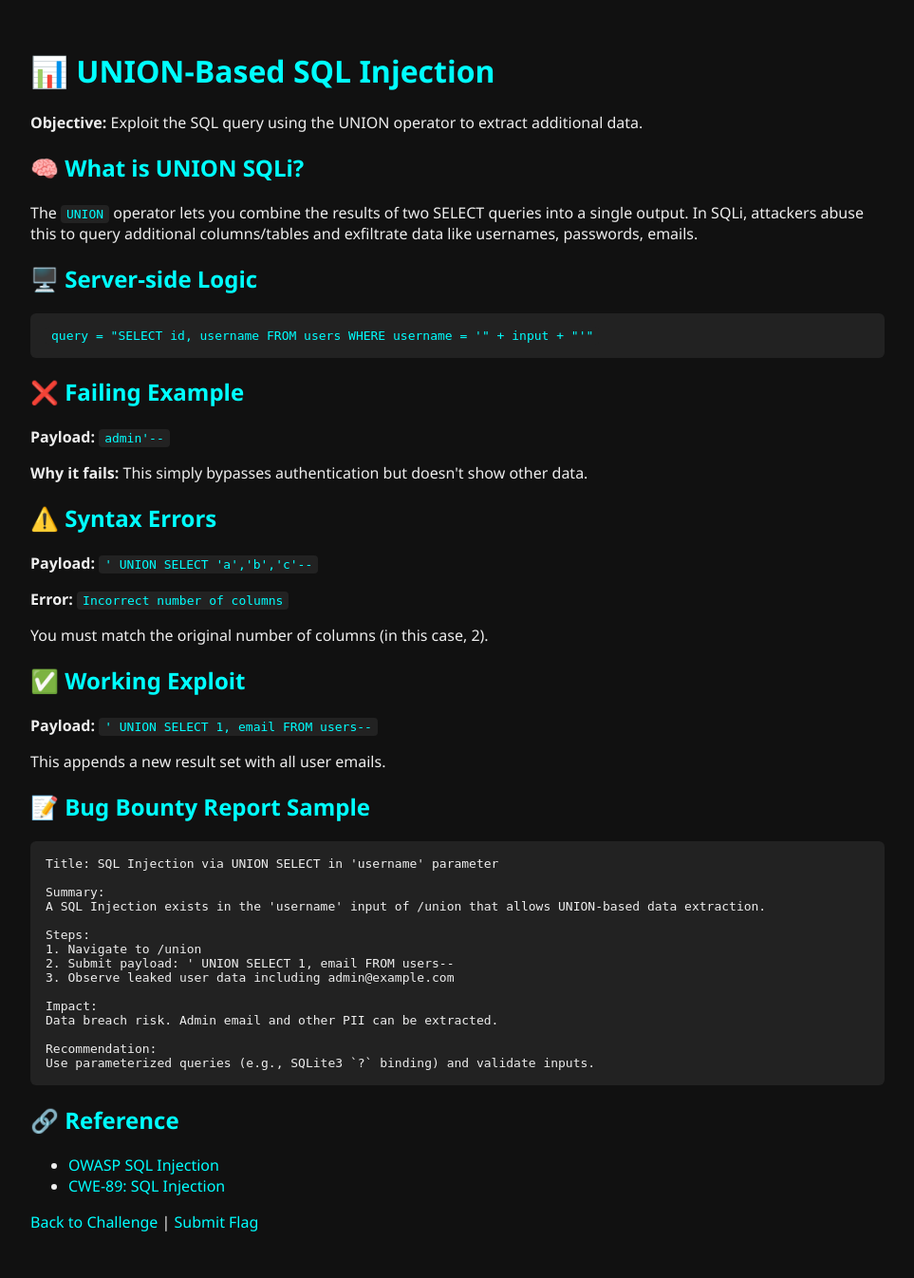
After one commit to cr00k3d3y3/BugBountyHaven, a Flask app: page /union_tutorial in a window 1280 px wide. The commit adds this page. Shown: the whole page at 95% size, without its empty margins (158-1121 px from the left). Run offline with Flask 3, Linux system fonts and the light colour scheme.

Commit message:
Tutorials added

```diff
--- a/LFIWebApp/uploads/shell_logs.txt
+++ b/LFIWebApp/uploads/shell_logs.txt
@@ -16,3 +16,6 @@
 2025-06-11 15:31:15 | something.txt
 2025-06-11 15:45:44 | whoami
 2025-06-11 15:45:51 | whoami
+2025-06-11 17:54:08 | cmd
+2025-06-11 17:54:11 | cmd
+2025-06-11 17:54:18 | whoami
--- a/SQLiPlayground/app.py
+++ b/SQLiPlayground/app.py
@@ -139,6 +139,11 @@ def union():
         except Exception as e:
             result = f"❌ Error: {e}"
     return render_template('union.html', result=result, flag=flag, hint=hint)
+
+@app.route('/union_tutorial')
+def union_tutorial():
+    return render_template('union_tutorial.html')
+
 
 @app.route('/auth', methods=['GET', 'POST'])
 def auth():
--- a/SQLiPlayground/templates/blind.html
+++ b/SQLiPlayground/templates/blind.html
@@ -6,4 +6,4 @@
   <input type="submit" value="Submit">
 </form>
 <p>{{ result }}</p>
-<p style="color: blue;">Hint: {{ hint }}</p>
+<p style="color: rgb(240, 240, 243);">Hint: {{ hint }}</p>
--- a/SQLiPlayground/templates/classic.html
+++ b/SQLiPlayground/templates/classic.html
@@ -7,4 +7,4 @@
 </form>
 <p>{{ result }}</p>
 <p style="color: green;">{{ flag }}</p>
-<p style="color: blue;">Hint: {{ hint }}</p>
+<p style="color: rgb(243, 243, 248);">Hint: {{ hint }}</p>
--- a/SQLiPlayground/templates/index.html
+++ b/SQLiPlayground/templates/index.html
@@ -128,7 +128,6 @@
   <a class="btn" href="/blind">Blind SQLi</a>
   <a class="btn" href="/leak">Leak</a>
   <a class="btn" href="/auth">Auth Bypass</a>
-  <a class="btn" href="/moderate">Moderate</a>
   <a class="btn" href="/submit_flag">Submit Flag</a>
   <a class="btn" href="/scoreboard">🏆 Scoreboard</a>
   <a class="btn" href="http://localhost:8080">⬅️ Main Menu</a>
--- a/SQLiPlayground/templates/leak.html
+++ b/SQLiPlayground/templates/leak.html
@@ -7,6 +7,4 @@
 </form>
 <p>{{ result }}</p>
 <p style="color: green;">{{ flag }}</p>
-<p style="color: blue;">Hint: {{ hint }}</p>
-
-<p>Use valid usernames in /leak to extract simulated SESSIONID and try accessing restricted pages like /admin using the leaked cookie.</p>
+<p style="color: rgb(239, 239, 241);">Hint: {{ hint }}, and try accessing restricted pages like /admin using the leaked cookie.</p>
--- a/SQLiPlayground/templates/time.html
+++ b/SQLiPlayground/templates/time.html
@@ -7,7 +7,7 @@
 </form>
 <p>{{ result }}</p>
 <p style="color: green;">{{ flag }}</p>
-<p style="color: blue;">Hint: {{ hint }}</p>
 
 
-<p>Try payloads like <code>' OR IF(1=1, sleep(5), 0)--</code> to measure time delay and confirm blind injection paths.</p>
+
+<p>{{ hint }}</p>
--- a/SQLiPlayground/templates/union.html
+++ b/SQLiPlayground/templates/union.html
@@ -5,8 +5,9 @@
   <input name="name" placeholder="Username">
   <input type="submit" value="Query">
 </form>
+<a href="/union_tutorial" class="btn">❓ Learn More</a>
 <p>{{ result }}</p>
 <p style="color: green;">{{ flag }}</p>
-<p style="color: blue;">Hint: {{ hint }}</p>
+<p style="color: rgb(241, 241, 245);">Hint: {{ hint }}</p>
 
 <!-- stacked.html -->
--- /dev/null
+++ b/SQLiPlayground/templates/union_tutorial.html
@@ -0,0 +1,94 @@
+<!DOCTYPE html>
+<html lang="en">
+<head>
+  <meta charset="UTF-8" />
+  <meta name="viewport" content="width=device-width, initial-scale=1.0" />
+  <title>Union SQL Injection Tutorial</title>
+  <style>
+    body {
+      background: #111;
+      color: #eee;
+      font-family: "Segoe UI", Tahoma, Geneva, Verdana, sans-serif;
+      padding: 2rem;
+      max-width: 900px;
+      margin: auto;
+    }
+    h1, h2 {
+      color: #0ff;
+    }
+    code {
+      background: #222;
+      padding: 2px 6px;
+      border-radius: 4px;
+      color: #0ff;
+    }
+    pre {
+      background: #222;
+      padding: 1rem;
+      border-radius: 6px;
+      overflow-x: auto;
+      white-space: pre-wrap;
+    }
+    a {
+      color: #0ff;
+      text-decoration: none;
+    }
+    a:hover {
+      text-decoration: underline;
+    }
+  </style>
+</head>
+<body>
+<h1>📊 UNION-Based SQL Injection</h1>
+<p><strong>Objective:</strong> Exploit the SQL query using the UNION operator to extract additional data.</p>
+
+<h2>🧠 What is UNION SQLi?</h2>
+<p>The <code>UNION</code> operator lets you combine the results of two SELECT queries into a single output. In SQLi, attackers abuse this to query additional columns/tables and exfiltrate data like usernames, passwords, emails.</p>
+
+<h2>🖥️ Server-side Logic</h2>
+<pre><code>query = "SELECT id, username FROM users WHERE username = '" + input + "'"</code></pre>
+
+<h2>❌ Failing Example</h2>
+<p><strong>Payload:</strong> <code>admin'--</code></p>
+<p><strong>Why it fails:</strong> This simply bypasses authentication but doesn't show other data.</p>
+
+<h2>⚠️ Syntax Errors</h2>
+<p><strong>Payload:</strong> <code>' UNION SELECT 'a','b','c'--</code></p>
+<p><strong>Error:</strong> <code>Incorrect number of columns</code></p>
+<p>You must match the original number of columns (in this case, 2).</p>
+
+<h2>✅ Working Exploit</h2>
+<p><strong>Payload:</strong> <code>' UNION SELECT 1, email FROM users--</code></p>
+<p>This appends a new result set with all user emails.</p>
+
+<h2>📝 Bug Bounty Report Sample</h2>
+<pre>
+Title: SQL Injection via UNION SELECT in 'username' parameter
+
+Summary:
+A SQL Injection exists in the 'username' input of /union that allows UNION-based data extraction.
+
+Steps:
+1. Navigate to /union
+2. Submit payload: ' UNION SELECT 1, email FROM users--
+3. Observe leaked user data including admin@example.com
+
+Impact:
+Data breach risk. Admin email and other PII can be extracted.
+
+Recommendation:
+Use parameterized queries (e.g., SQLite3 `?` binding) and validate inputs.
+</pre>
+
+<h2>🔗 Reference</h2>
+<ul>
+  <li><a href="https://owasp.org/www-community/attacks/SQL_Injection" target="_blank">OWASP SQL Injection</a></li>
+  <li><a href="https://cwe.mitre.org/data/definitions/89.html" target="_blank">CWE-89: SQL Injection</a></li>
+</ul>
+
+<p>
+  <a href="/union">Back to Challenge</a> |
+  <a href="/submit_flag">Submit Flag</a>
+</p>
+</body>
+</html>
--- a/XSSPlayground/templates/dom.html
+++ b/XSSPlayground/templates/dom.html
@@ -25,7 +25,7 @@
   }
 </script>
 
-
+<a href="/dom_tutorial" class="btn">❓ Learn More</a>
 
 
 <p><strong>Try:</strong> <code>/dom#&lt;script&gt;alert(1)&lt;/script&gt;</code></p>
--- a/XSSPlayground/templates/reflected.html
+++ b/XSSPlayground/templates/reflected.html
@@ -5,6 +5,7 @@
   <input name="msg" placeholder="Try injecting HTML/JS">
   <input type="submit">
 </form>
+<a href="/reflected_tutorial" class="btn">❓ Learn More</a>
 <p><strong>Result:</strong> {{ msg }}</p>
 {% if flag %}<p style="color: green;">{{ flag }}</p>{% endif %}
 <p><em>Hint:</em> {{ hint }}</p>
--- a/XSSPlayground/templates/stored.html
+++ b/XSSPlayground/templates/stored.html
@@ -5,6 +5,7 @@
   <input name="msg" placeholder="Message...">
   <input type="submit">
 </form>
+<a href="/stored_tutorial" class="btn">❓ Learn More</a>
 <ul>
   {% for m in messages %}<li>{{ m }}</li>{% endfor %}
 </ul>
```
Also changed, not shown: SQLiPlayground/templates/stacked.html (+2 -5 lines), XSSPlayground/app.py (+12 -0 lines), XSSPlayground/templates/dom_tutorial.html (added, +109 -0 lines), XSSPlayground/templates/reflected_tutorial.html (added, +96 -0 lines), XSSPlayground/templates/stored_tutorial.html (added, +130 -0 lines).
